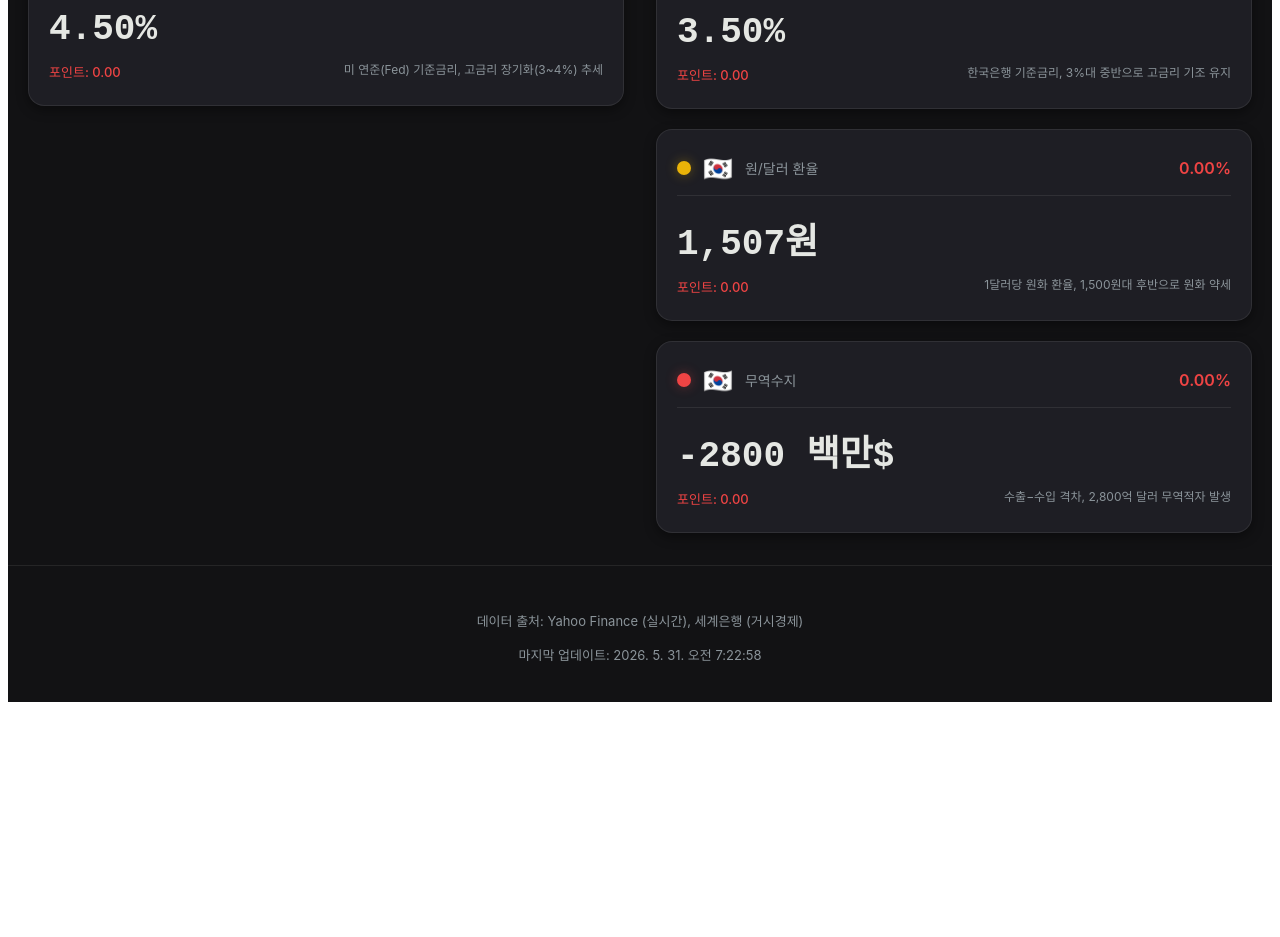
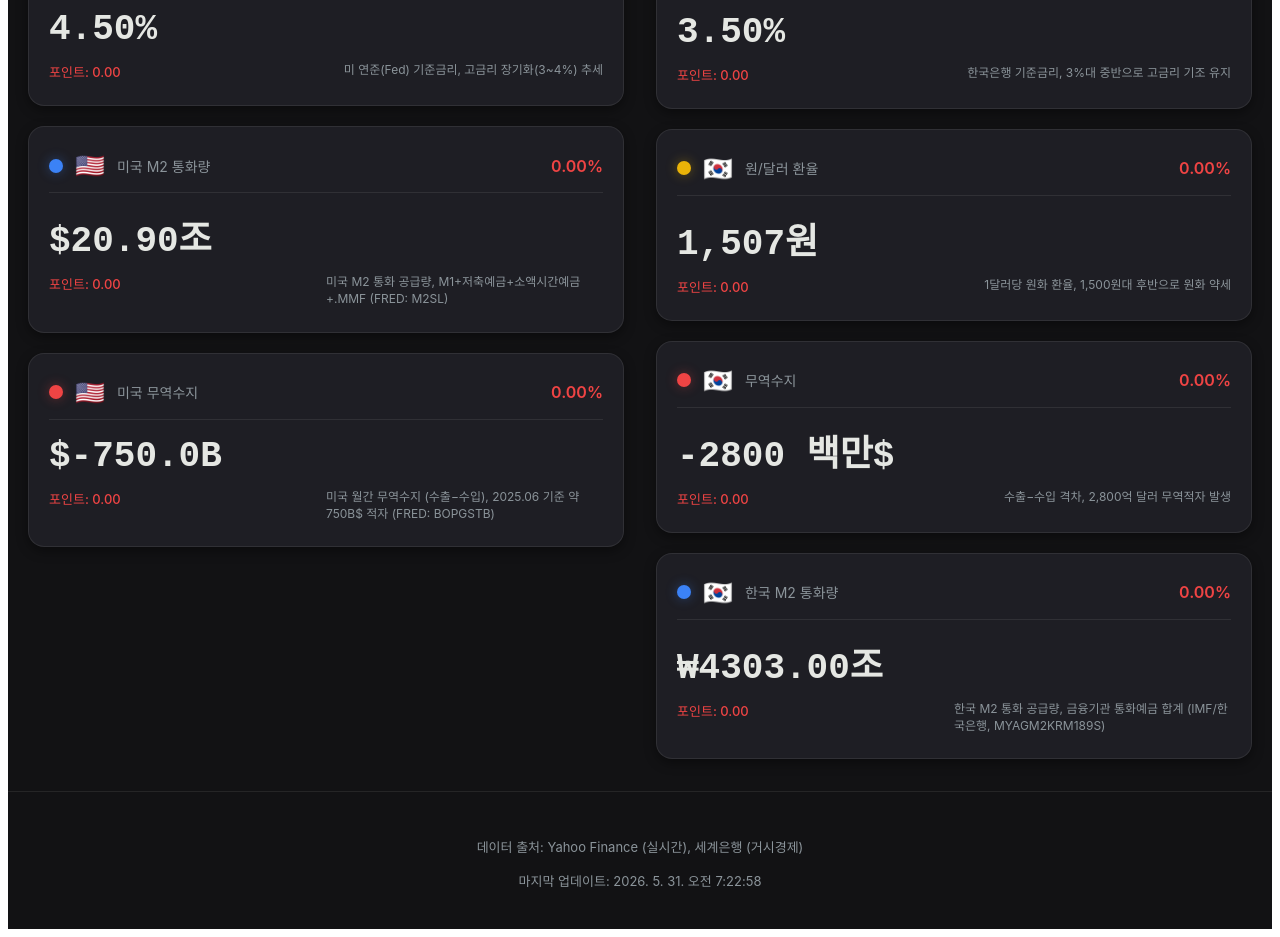
Before and after one commit to lshonesntt/stock-dashboard-sc, a React (Vite) app in the folder stock-dashboard/: page / in a window 1280 px wide. Shown: the part 1460-2397 px from the top of the page. Before the commit the page ends 2170 px from the top, so only its background shows below. Built offline with nearby package versions, Linux system fonts and the light colour scheme; no server answers.

Commit message:
feat: add US M2, KR M2, US trade balance indicators to dashboard

```diff
--- a/stock-dashboard/src/App.tsx
+++ b/stock-dashboard/src/App.tsx
@@ -23,6 +23,7 @@ type Indicator = {
   description: string
   date?: string
   source?: string
+  yahoo?: ApiIndicator | null
 }
 
 interface ApiIndicator {
@@ -57,6 +58,15 @@ function getSignal(ind: Indicator, current: number, changePct: number): 'up' | '
     if (Math.abs(changePct) <= 0.5) return 'neutral'
     return 'down'
   }
+  if (ind.type === 'money_stock') {
+    if (changePct > 0) return 'up'
+    if (changePct < 0) return 'down'
+    return 'neutral'
+  }
+  if (ind.type === 'us_trade') {
+    if (changePct > 0) return 'up' // 적자축소/흑자확대 = 긍정
+    return 'down'
+  }
   return 'neutral'
 }
 
@@ -67,6 +77,8 @@ const US_INDICATORS: Indicator[] = [
   { id: 'uscpi', name: '소비자물가지수', value: 315.7, signal: 'neutral', country: 'US', type: 'inflation', yahooSymbol: null, unit: '지수', description: '전반적 물가 수준을 나타내는 지표, 연준의 인플레이션 타겟 2% 상회' },
   { id: 'unemployment', name: '실업률', value: 4.3, signal: 'up', country: 'US', type: 'unemployment', yahooSymbol: null, unit: '%', description: '고용시장 상황, 4%대 초중반으로 완만한 고용 유지' },
    { id: 'usfedrate', name: '미 연방기준금리', value: 4.5, signal: 'neutral', country: 'US', type: 'interest_rate', yahooSymbol: null, unit: '%', description: '미 연준(Fed) 기준금리, 고금리 장기화(3~4%) 추세' },
+   { id: 'us_m2', name: '미국 M2 통화량', value: 20.9, signal: 'up', country: 'US', type: 'money_stock', yahooSymbol: null, unit: '조$', description: '미국 M2 통화 공급량, M1+저축예금+소액시간예금+.MMF (FRED: M2SL)' },
+   { id: 'us_trade_bal', name: '미국 무역수지', value: -750, signal: 'down', country: 'US', type: 'us_trade', yahooSymbol: null, unit: 'B$', description: '미국 월간 무역수지 (수출−수입), 2025.06 기준 약 750B$ 적자 (FRED: BOPGSTB)' },
 ]
 
 const KR_INDICATORS: Indicator[] = [
@@ -78,6 +90,7 @@ const KR_INDICATORS: Indicator[] = [
   { id: 'kr_interest', name: '기준금리', value: 3.5, signal: 'neutral', country: 'KR', type: 'interest_rate', yahooSymbol: null, unit: '%', description: '한국은행 기준금리, 3%대 중반으로 고금리 기조 유지' },
   { id: 'kr_exchange', name: '원/달러 환율', value: 1507.13, signal: 'neutral', country: 'KR', type: 'exchange_rate', yahooSymbol: 'USDKRW=X', unit: '원', description: '1달러당 원화 환율, 1,500원대 후반으로 원화 약세' },
     { id: 'kr_trade', name: '무역수지', value: -2800, signal: 'down', country: 'KR', type: 'trade_balance', yahooSymbol: null, unit: '백만$ ', description: '수출−수입 격차, 2,800억 달러 무역적자 발생' },
+    { id: 'kr_m2', name: '한국 M2 통화량', value: 4303, signal: 'up', country: 'KR', type: 'money_stock', yahooSymbol: null, unit: '조원', description: '한국 M2 통화 공급량, 금융기관 통화예금 합계 (IMF/한국은행, MYAGM2KRM189S)' },
 ]
 
 function getDisplayValue(ind: Indicator, yahoo: ApiIndicator | null): string {
@@ -86,10 +99,13 @@ function getDisplayValue(ind: Indicator, yahoo: ApiIndicator | null): string {
   if (ind.type === 'index') return `${Math.round(displayValue).toLocaleString()}${ind.unit}`
   if (ind.unit === '%') return `${displayValue.toFixed(2)}${ind.unit}`
   if (ind.unit === '지수' || ind.unit === 'pt') return `${displayValue.toFixed(2)}${ind.unit}`
+  if (ind.unit === '조$') return `$${displayValue.toFixed(2)}조`
+  if (ind.unit === '조원') return `₩${displayValue.toFixed(2)}조`
+  if (ind.unit === 'B$') return `$${displayValue.toFixed(1)}B`
   return `${displayValue} ${ind.unit}`
 }
 
-function getChangeText(yahoo: ApiIndicator | null, changePct: number): string {
+function getChangeText(_yahoo: ApiIndicator | null, changePct: number): string {
   const isUp = changePct > 0.001
   const isNeutral = Math.abs(changePct) <= 0.001
   if (changePct === 0) return '0.00%'
@@ -232,7 +248,7 @@ function SummaryBar({ up: upCount, neutral: neutralCount, down: downCount }: {
 function App() {
   const [loading, setLoading] = useState(true)
   const [data, setData] = useState<Indicator[]>([])
-  const [apiData, setApiData] = useState<Record<string, ApiIndicator>>({})
+  const [apiData, _setApiData] = useState<Record<string, ApiIndicator>>({})
   const [lastUpdated, setLastUpdated] = useState('')
 
   const fetchAll = async () => {
@@ -376,7 +392,7 @@ function App() {
                 <IndicatorCard
                 key={ind.id}
                 ind={ind}
-                yahoo={ind.yahoo || null}
+                yahoo={apiData[ind.id] || null}
                 />
               ))}
           </div>
@@ -405,7 +421,7 @@ function App() {
                  <IndicatorCard
                 key={ind.id}
                 ind={ind}
-                yahoo={ind.yahoo || null}
+                yahoo={apiData[ind.id] || null}
                  />
                ))}
           </div>
```
Also changed, not shown: stock-dashboard/dashboard_data.json (+7 -0 lines), 3 other files (tests, documents, lock files or other folders). Lines whose indentation alone changed are shown as unchanged.
